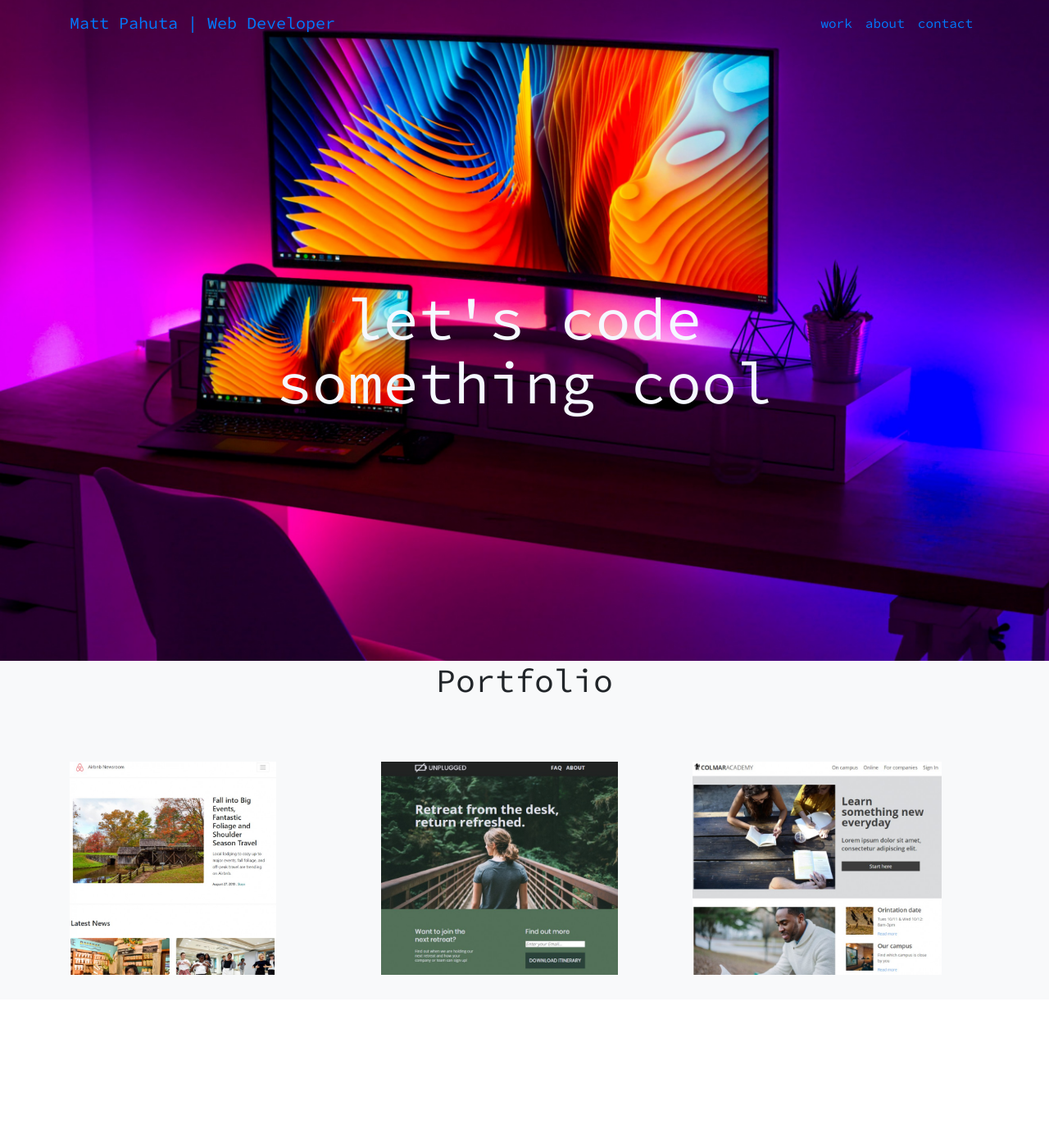
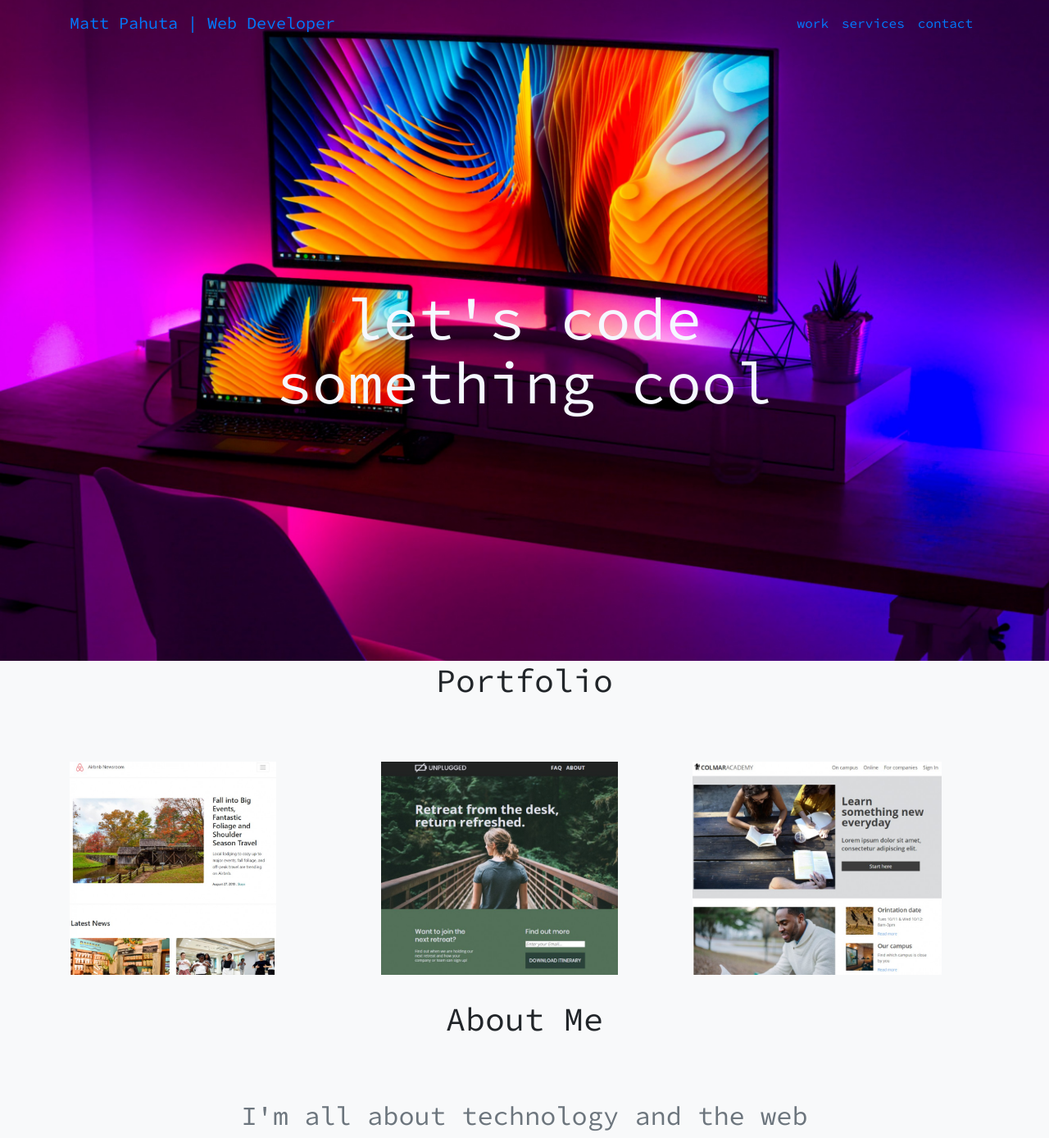
Before and after one commit to MattPahuta/altcademy-portfolio, a plain HTML site: page index.html in a window 1280 px wide. Shown: the whole page at 82% size. Before the commit the page ends 1219 px from the top, so only its background shows below. Drawn offline with nearby package versions, Linux system fonts and the light colour scheme.

Commit message:
Initial services section mock up

```diff
--- a/css/styles.css
+++ b/css/styles.css
@@ -91,5 +91,8 @@ img {
 
 /* About Section Styles */
 
+.lead {
+    font-size: 1.25rem;
+}
 
 /* Contact Section Styles */
--- a/index.html
+++ b/index.html
@@ -26,7 +26,7 @@
                         <a href="#work" class="nav-link">work</a>
                     </li>
                     <li class="nav-item">
-                        <a href="#about" class="nav-link">about</a>
+                        <a href="#about" class="nav-link">services</a>
                     </li>
                     <li class="nav-item">
                         <a href="#contact" class="nav-link">contact</a>
@@ -79,7 +79,19 @@
 
     </section>
 
-    <section id="about"></section>
+    <section class="bg-light page-section" id="services">
+        <div class="container">
+            <div class="row">
+                <div class="col-lg-12 text-center">
+                    <h2 class="section-heading">About Me</h2>
+                    <h2 class="section-subheading text-muted">I'm all about technology and the web</h2>
+                </div>
+            </div>
+            <div class="row">
+
+            </div>
+        </div>
+    </section>
 
     <section id="contact"></section>
 
```
